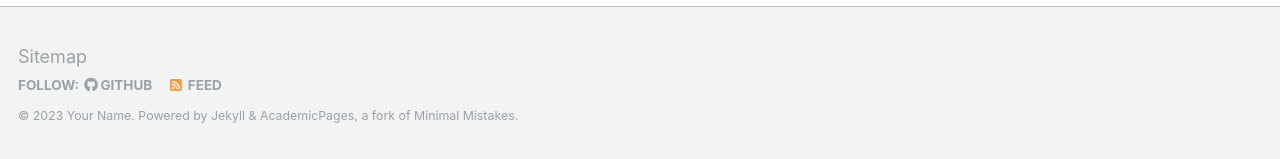
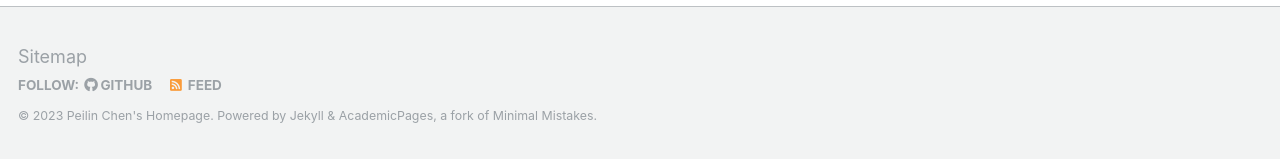
Before and after one commit to peilin-chen/peilin-chen.github.io, a Jekyll site: the page built from _pages/about.md, in a window 1280 px wide and 900 px high, scrolled down 2463 px. Shown: the part 738-897 px from the top of the window. Built offline with Jekyll 4.4.1, drawn with Linux system fonts in a browser that asks for light colours; some web fonts are replaced; some of the changed text lies outside the part shown.

Commit message:
Update _config.yml

```diff
--- a/_config.yml
+++ b/_config.yml
@@ -7,13 +7,13 @@
 
 # Site Settings
 locale                   : "en-US"
-title                    : "Your Name / Site Title"
+title                    : "Home"
 title_separator          : "-"
-name                     : &name "Your Name"
+name                     : &name "Peilin Chen's Homepage"
 description              : &description "personal description"
-url                      : https://academicpages.github.io # the base hostname & protocol for your site e.g. "https://mmistakes.github.io"
+url                      : https://peilin-chen.github.io # the base hostname & protocol for your site e.g. "https://mmistakes.github.io"
 baseurl                  : "" # the subpath of your site, e.g. "/blog"
-repository               : "academicpages/academicpages.github.io"
+repository               : "peilin-chen/peilin-chen.github.io"
 teaser                   :  # filename of teaser fallback teaser image placed in /images/, .e.g. "500x300.png"
 breadcrumbs              : false # true, false (default)
 words_per_minute         : 160
```
